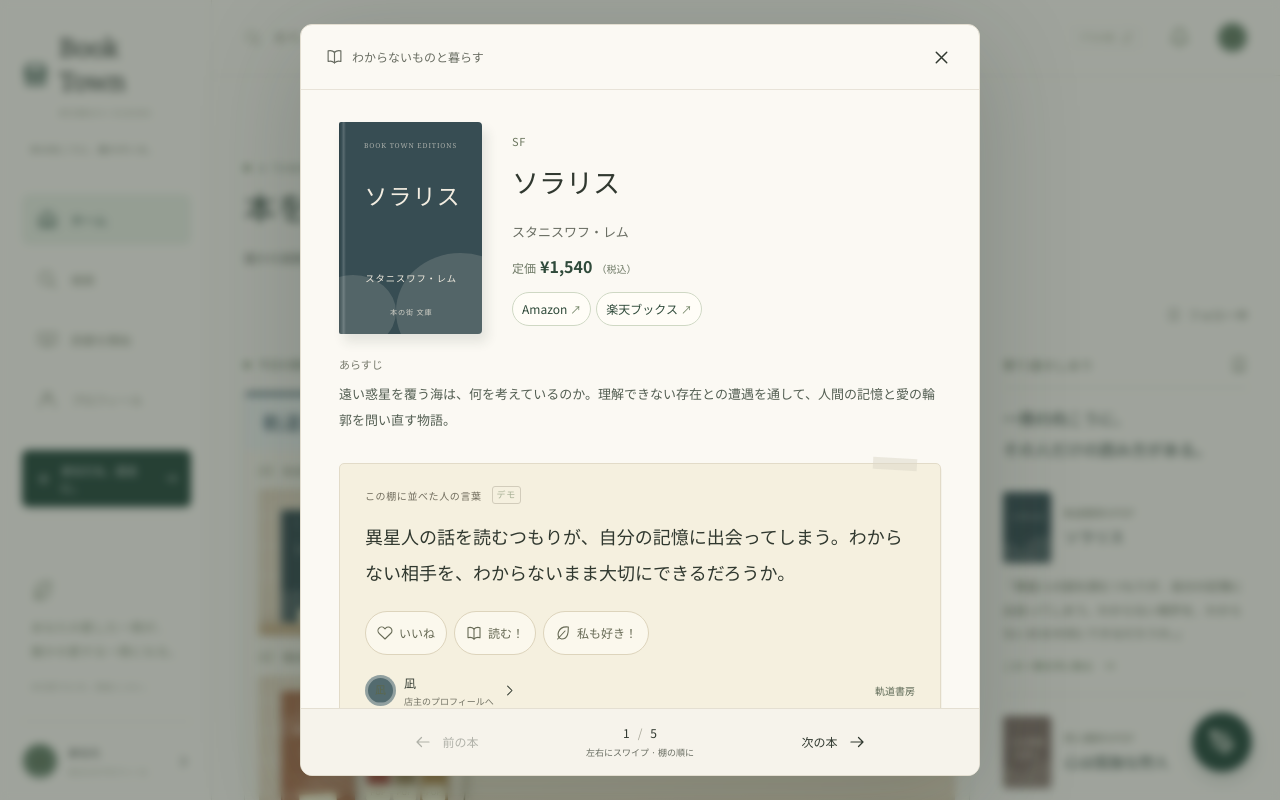
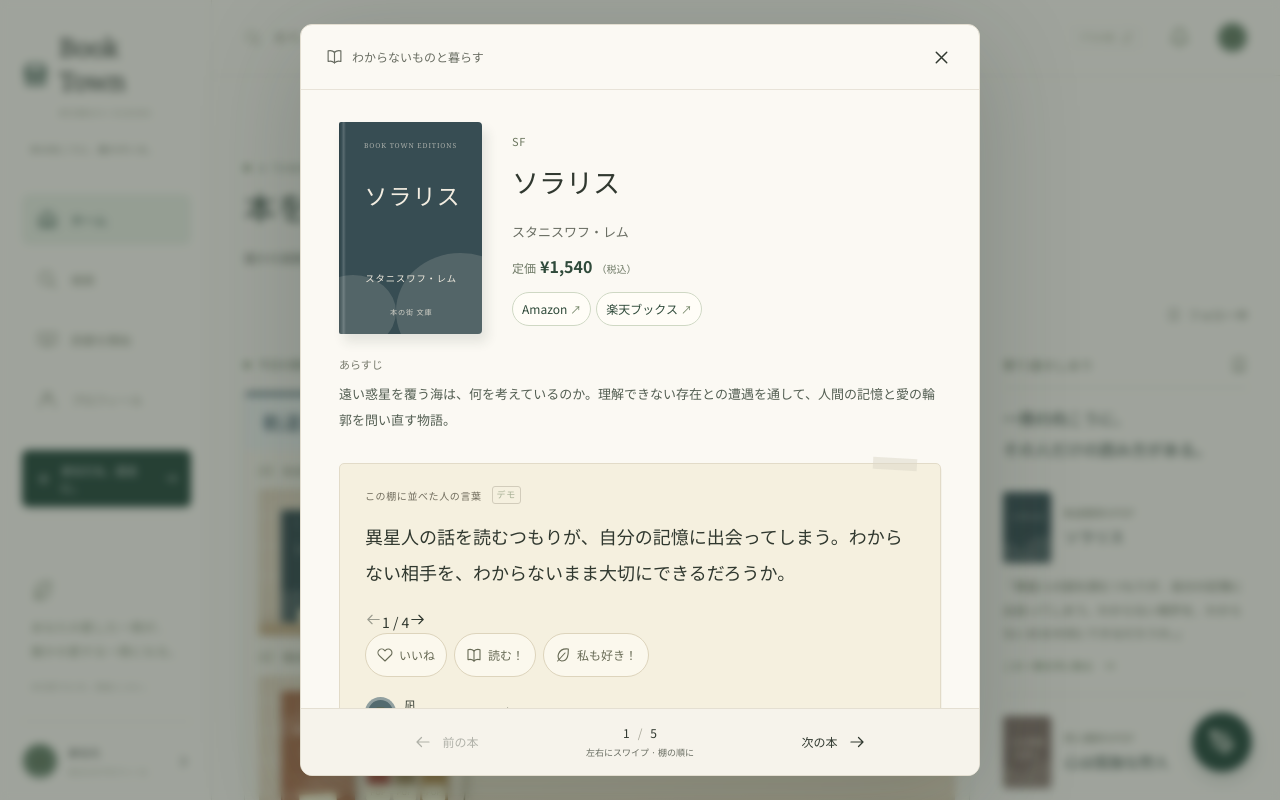
Before and after one commit to mitsuakisudo2-dot/book-town, a Next.js app: page / in a window 1280 px wide. Both pictures are taken after a click on the button "ソラリス · 面陳 · POPあり". Built offline with nearby package versions, Linux system fonts and the light colour scheme.

Commit message:
feat: paginate POP notes for the same book

```diff
--- a/src/components/BookInHand.tsx
+++ b/src/components/BookInHand.tsx
@@ -47,6 +47,9 @@ export function BookInHand({
     shelfId: sourceShelf.id,
     itemId,
   });
+  // Keep pagination scoped to the currently opened shelf item.
+  // A different book/selected shelf automatically starts from its first POP.
+  const [popPage, setPopPage] = useState<{ key: string; index: number } | null>(null);
   const shop =
     [...state.shops, ...(state.ownShop ? [state.ownShop] : [])].find(
       (entry) => entry.id === context.shopId,
@@ -73,12 +76,50 @@ export function BookInHand({
   );
   const item = availableItems[index];
   const book = state.books.find((entry) => entry.id === item?.bookId);
-  const owner =
-    shop.ownerId === state.me.id
+  const reactionKey = item ? popReactionKey(shop.id, shelf.id, item.id) : "";
+  // The book remains open while this list flips through words written
+  // about that same edition by other public shelves.
+  const popCandidates = item
+    ? [
+        { shop, shelf, item },
+        ...[...state.shops, ...(state.ownShop ? [state.ownShop] : [])].flatMap(
+          (otherShop) =>
+            otherShop.shelves
+              .filter((otherShelf) => otherShelf.isPublic)
+              .flatMap((otherShelf) =>
+                otherShelf.items
+                  .filter(
+                    (otherItem) =>
+                      otherItem.bookId === item.bookId &&
+                      otherItem.pop.trim().length > 0 &&
+                      !(
+                        otherShop.id === shop.id &&
+                        otherShelf.id === shelf.id &&
+                        otherItem.id === item.id
+                      ),
+                  )
+                  .map((otherItem) => ({
+                    shop: otherShop,
+                    shelf: otherShelf,
+                    item: otherItem,
+                  })),
+              ),
+        ),
+      ]
+    : [];
+  const popIndex =
+    popPage?.key === reactionKey
+      ? Math.min(popPage.index, popCandidates.length - 1)
+      : 0;
+  const activePop = popCandidates[popIndex];
+  const popOwner =
+    activePop?.shop.ownerId === state.me.id
       ? state.me
-      : state.readers.find((reader) => reader.id === shop.ownerId);
-  const reactionKey = item ? popReactionKey(shop.id, shelf.id, item.id) : "";
-  const reactions = state.popReactions[reactionKey] ?? [];
+      : state.readers.find((reader) => reader.id === activePop?.shop.ownerId);
+  const activeReactionKey = activePop
+    ? popReactionKey(activePop.shop.id, activePop.shelf.id, activePop.item.id)
+    : "";
+  const popReactions = state.popReactions[activeReactionKey] ?? [];
 
   useEffect(() => {
     const dialog = dialogRef.current;
@@ -254,7 +295,7 @@ export function BookInHand({
         if (
           (event.key === "ArrowLeft" || event.key === "ArrowRight") &&
           !(event.target as HTMLElement).closest(
-            "[data-book-rail],input,textarea,select",
+            "[data-book-rail],[data-pop-navigation],input,textarea,select",
           )
         ) {
           event.preventDefault();
@@ -328,17 +369,53 @@ export function BookInHand({
             <p>{book.summary}</p>
           </section>
 
-          <section className="bh-pop owner-pop" aria-label="この棚の店主のPOP">
+          <section className="bh-pop owner-pop" aria-label="この本に寄せられたPOP">
             <div className="bh-pop-label">
               <span>この棚に並べた人の言葉</span>
-              {shop.demo && <small>デモ</small>}
+              {activePop.shop.demo && <small>デモ</small>}
             </div>
-            {item.pop ? (
-              <p className="bh-pop-text">{item.pop}</p>
-            ) : (
-              <p className="bh-pop-empty">
-                この本のPOPは、まだ書かれていません。
-              </p>
+            <div className="bh-pop-message" aria-live="polite" aria-atomic="true">
+              {activePop.item.pop ? (
+                <p className="bh-pop-text">{activePop.item.pop}</p>
+              ) : (
+                <p className="bh-pop-empty">
+                  この本のPOPは、まだ書かれていません。
+                </p>
+              )}
+            </div>
+            {popCandidates.length > 1 && (
+              <div
+                className="bh-pop-pager"
+                data-pop-navigation
+                role="group"
+                aria-label="この本へのPOPを切り替える"
+              >
+                <button
+                  type="button"
+                  className="bh-pop-page-button"
+                  aria-label="前のPOP"
+                  disabled={popIndex === 0}
+                  onClick={() =>
+                    setPopPage({ key: reactionKey, index: popIndex - 1 })
+                  }
+                >
+                  <Icon name="back" size={17} />
+                </button>
+                <span className="bh-pop-page-count" aria-live="polite" aria-atomic="true">
+                  {popIndex + 1} / {popCandidates.length}
+                </span>
+                <button
+                  type="button"
+                  className="bh-pop-page-button"
+                  aria-label="次のPOP"
+                  disabled={popIndex === popCandidates.length - 1}
+                  onClick={() =>
+                    setPopPage({ key: reactionKey, index: popIndex + 1 })
+                  }
+                >
+                  <Icon name="arrow" size={17} />
+                </button>
+              </div>
             )}
             <div
               className="bh-pop-reactions"
@@ -349,12 +426,12 @@ export function BookInHand({
                 <button
                   key={reaction}
                   type="button"
-                  aria-pressed={reactions.includes(reaction)}
+                  aria-pressed={popReactions.includes(reaction)}
                   onClick={() =>
                     actions.togglePopReaction(
-                      shop.id,
-                      shelf.id,
-                      item.id,
+                      activePop.shop.id,
+                      activePop.shelf.id,
+                      activePop.item.id,
                       reaction,
                     )
                   }
@@ -378,26 +455,26 @@ export function BookInHand({
               ))}
             </div>
             <div className="bh-pop-signature">
-              {owner && (
+              {popOwner && (
                 <Link
-                  href={`/profiles/${owner.id}/`}
+                  href={`/profiles/${popOwner.id}/`}
                   className="bh-owner-link"
                   onNavigate={leaveForPage}
                 >
-                  <ReaderAvatar reader={owner} size={31} />
+                  <ReaderAvatar reader={popOwner} size={31} />
                   <span>
-                    {owner.name}
+                    {popOwner.name}
                     <small>店主のプロフィールへ</small>
                   </span>
                   <Icon name="chevron" size={15} />
                 </Link>
               )}
               <Link
-                href={`/shops/${shop.id}/#shelf-${shelf.id}`}
+                href={`/shops/${activePop.shop.id}/#shelf-${activePop.shelf.id}`}
                 className="bh-shop-link"
                 onNavigate={leaveForPage}
               >
-                {shop.name}
+                {activePop.shop.name}
               </Link>
             </div>
           </section>
```
